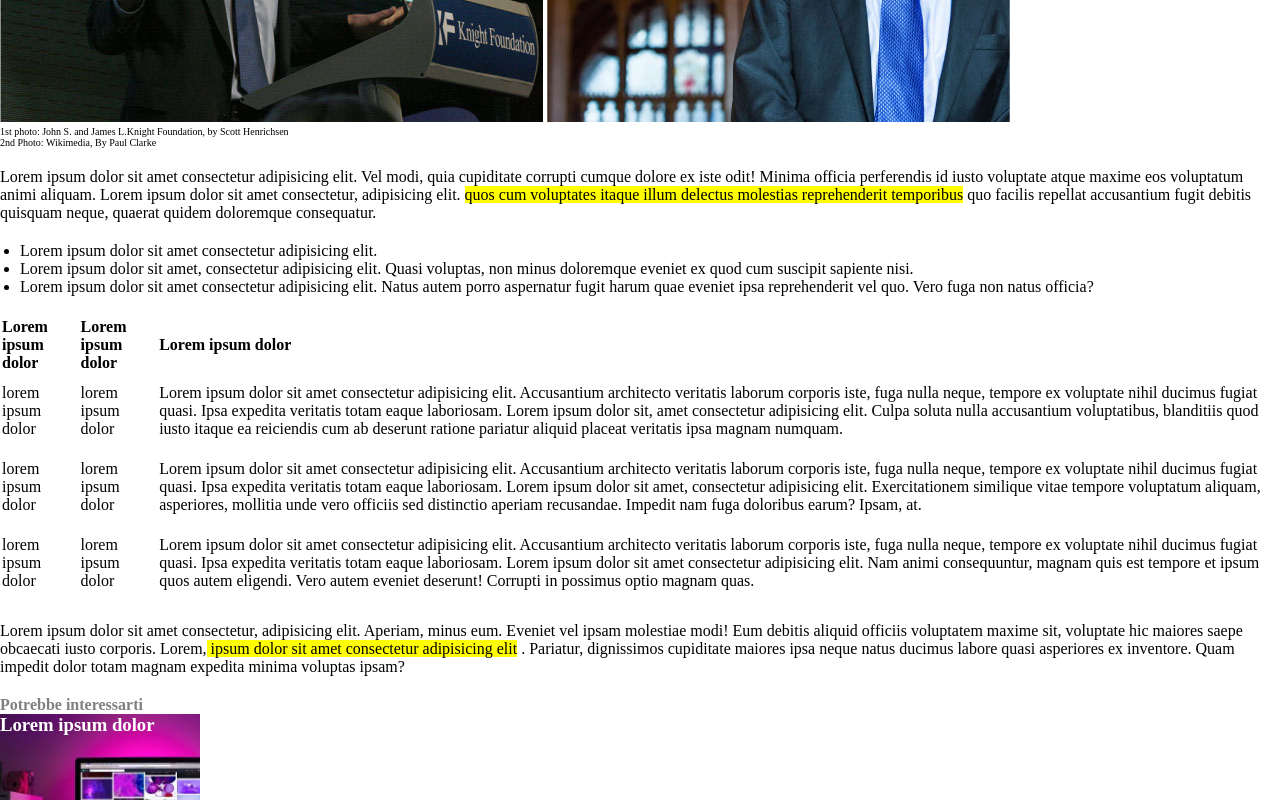
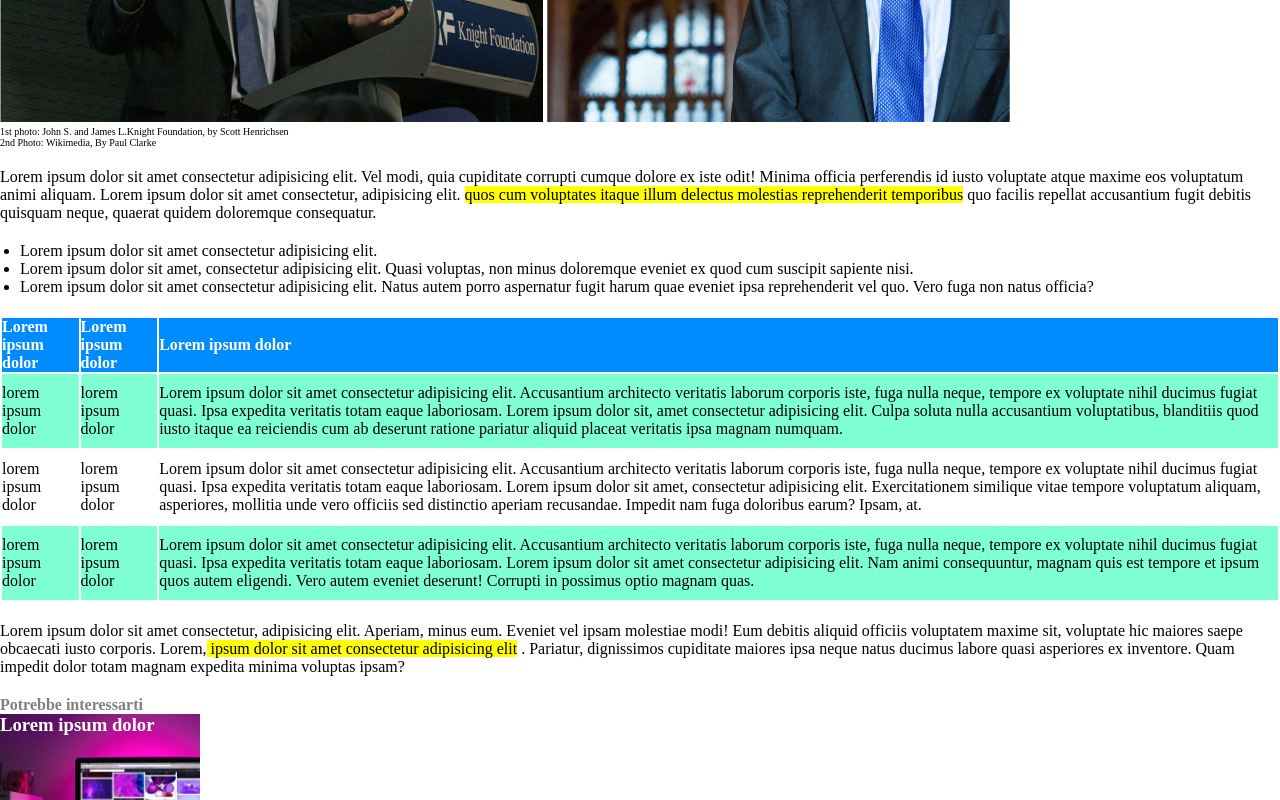
Before and after one commit to LucaFaedda/html-css-booleaner, a plain HTML site: page index.html in a window 1280 px wide. Shown: the part 487-1287 px from the top of the page. Drawn offline with Linux system fonts and the light colour scheme.

Commit message:
color_table

```diff
--- a/css/style.css
+++ b/css/style.css
@@ -49,6 +49,14 @@
     padding-bottom: 20px;
 }
 
+.light_blue_background{
+    background-color: aquamarine;
+}
+th{
+    color: white;
+    background-color: rgb(0, 140, 255);
+    border: 0px, 0px, 0px, 0px;
+}
 td{
     padding: 10px 0px 10px 0px;
 
--- a/index.html
+++ b/index.html
@@ -45,7 +45,7 @@
                         </tr>
                     </thead>
                     <tbody>
-                        <tr>
+                        <tr class="light_blue_background">
                             <td>lorem ipsum dolor</td>
                             <td>lorem ipsum dolor</td>
                             <td>Lorem ipsum dolor sit amet consectetur adipisicing elit. Accusantium architecto veritatis laborum corporis iste, fuga nulla neque, tempore ex voluptate nihil ducimus fugiat quasi. Ipsa expedita veritatis totam eaque laboriosam. Lorem ipsum dolor sit, amet consectetur adipisicing elit. Culpa soluta nulla accusantium voluptatibus, blanditiis quod iusto itaque ea reiciendis cum ab deserunt ratione pariatur aliquid placeat veritatis ipsa magnam numquam.</td>
@@ -55,7 +55,7 @@
                             <td>lorem ipsum dolor</td>
                             <td>Lorem ipsum dolor sit amet consectetur adipisicing elit. Accusantium architecto veritatis laborum corporis iste, fuga nulla neque, tempore ex voluptate nihil ducimus fugiat quasi. Ipsa expedita veritatis totam eaque laboriosam. Lorem ipsum dolor sit amet, consectetur adipisicing elit. Exercitationem similique vitae tempore voluptatum aliquam, asperiores, mollitia unde vero officiis sed distinctio aperiam recusandae. Impedit nam fuga doloribus earum? Ipsam, at.</td>
                         </tr>
-                        <tr>
+                        <tr class="light_blue_background">
                             <td>lorem ipsum dolor</td>
                             <td>lorem ipsum dolor</td>
                             <td>Lorem ipsum dolor sit amet consectetur adipisicing elit. Accusantium architecto veritatis laborum corporis iste, fuga nulla neque, tempore ex voluptate nihil ducimus fugiat quasi. Ipsa expedita veritatis totam eaque laboriosam. Lorem ipsum dolor sit amet consectetur adipisicing elit. Nam animi consequuntur, magnam quis est tempore et ipsum quos autem eligendi. Vero autem eveniet deserunt! Corrupti in possimus optio magnam quas.</td>
```
